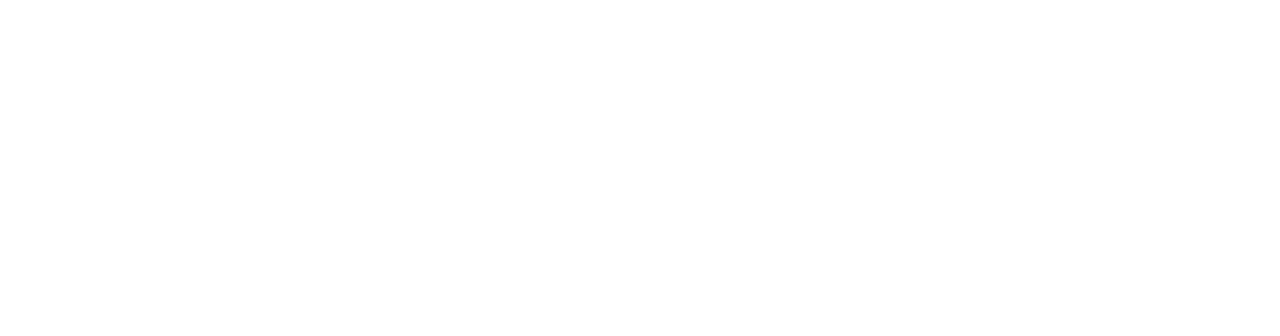
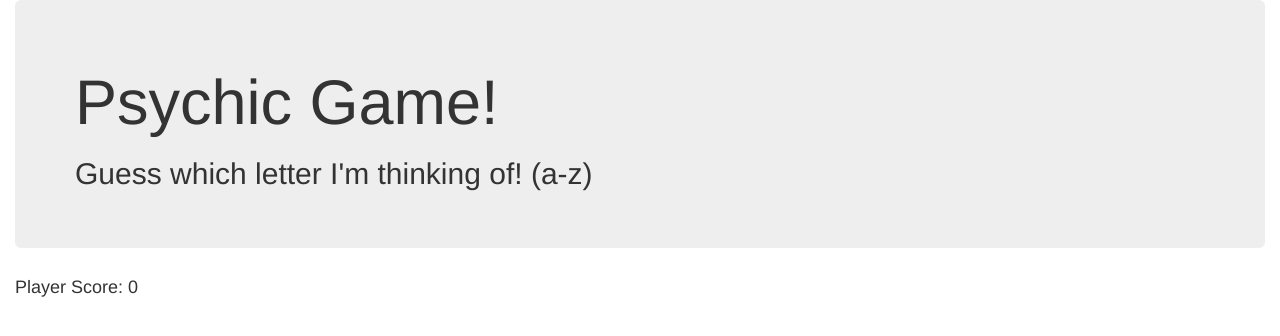
Before and after one commit to h4k4s4m/Psychic-Game, a plain HTML site: page index.html in a window 1280 px wide. Drawn offline with nearby package versions, Linux system fonts and the light colour scheme.

Commit message:
Just keep swimming

```diff
--- a/index.html
+++ b/index.html
@@ -11,6 +11,18 @@
 </head>
 
 <body>
+    <div class="container-fluid">
+        <div class="jumbotron">
+            <h1>Psychic Game!</h1>
+            <h2>Guess which letter I'm thinking of! (a-z)</h2>
+        </div>
+        <div col-xm-12>
+            <h4>Player Score:
+                <span id="player-score">0</span>
+            </h4>
+        </div>
+        <div></div>
+    </div>
 
     <script src="assets\javascript\game.js"></script>
 </body>
```
